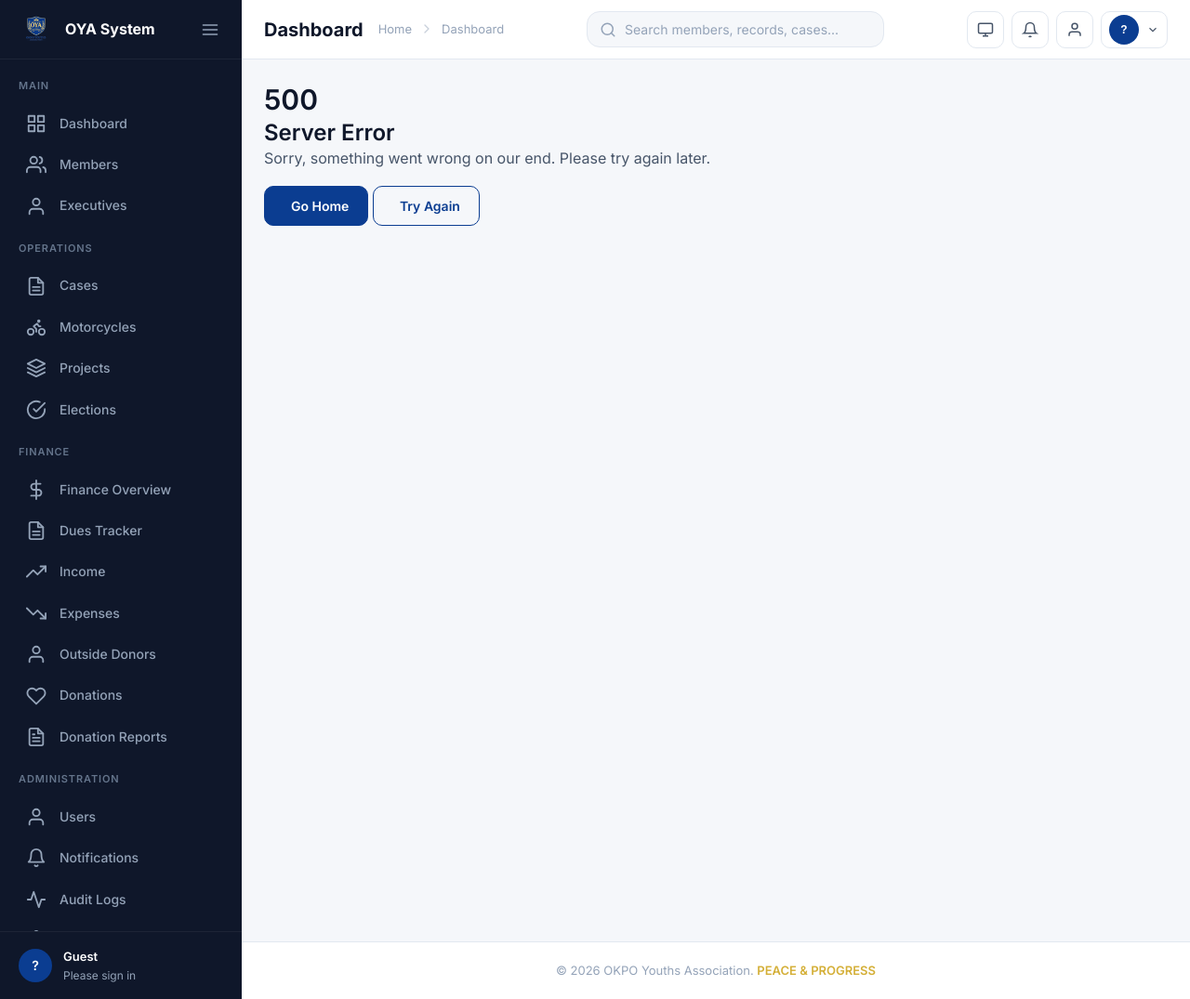
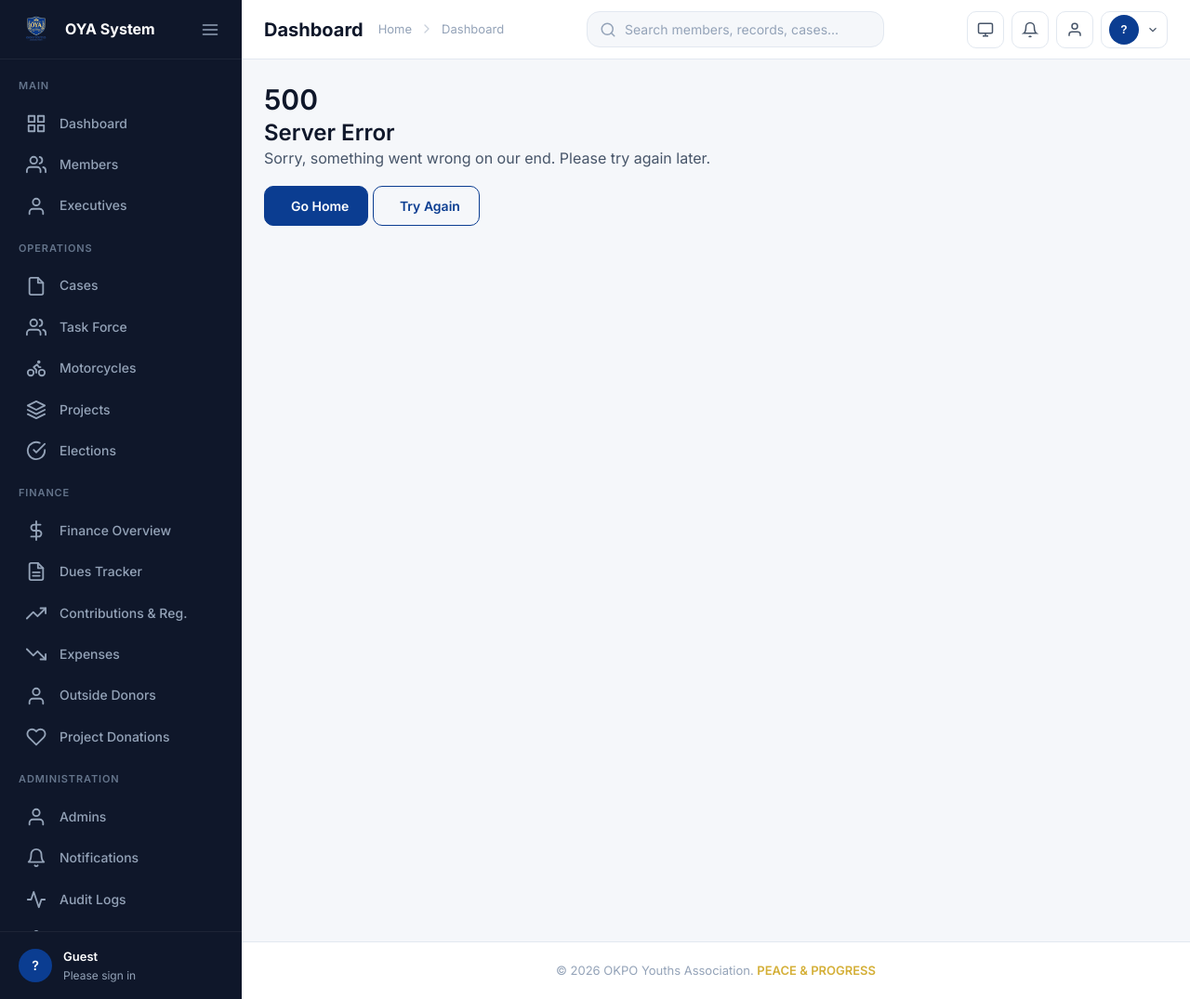
Before and after one commit to Christian-39/chris-lux, a Django app: template chris_gadgets/templates/500.html in a window 1280 px wide. Shown: the whole page at 93% size. Run offline with Django 5.2, Linux system fonts and the light colour scheme; the template is opened without the code that fills it, so the values that code supplies are empty; data comes from the database, SQL or seed files in the repository; parts of the project's set-up code (start-up, migrations or seed data) failed here and were passed over.

Commit message:
updated the navigation

```diff
--- a/oya/templates/base.html
+++ b/oya/templates/base.html
@@ -418,7 +418,7 @@
     <svg width="18" height="18" viewBox="0 0 24 24" fill="none" stroke="currentColor" stroke-width="2">
       <polyline points="23 6 13.5 15.5 8.5 10.5 1 18" />
     </svg>
-    Income
+    Contributions & Reg.
   </a>
   <a href="{% url 'finance:expense_list' %}" class="mobile-nav-link">
     <svg width="18" height="18" viewBox="0 0 24 24" fill="none" stroke="currentColor" stroke-width="2">
@@ -441,7 +441,7 @@
     <svg width="18" height="18" viewBox="0 0 24 24" fill="none" stroke="currentColor" stroke-width="2">
       <path d="M20.84 4.61a5.5 5.5 0 0 0-7.78 0L12 5.67l-1.06-1.06a5.5 5.5 0 0 0-7.78 7.78l1.06 1.06L12 21.23l7.78-7.78 1.06-1.06a5.5 5.5 0 0 0 0-7.78z" />
     </svg>
-    Donations
+    Project Donations
   </a>
 
   <!-- NEW: Donation Reports -->
@@ -472,7 +472,7 @@
               <path d="M20 21v-2a4 4 0 0 0-4-4H8a4 4 0 0 0-4 4v2" />
               <circle cx="12" cy="7" r="4" />
             </svg>
-            Users
+            Admins
           </a>
           <a
             href="{% url 'notifications:notification_list' %}"
--- a/oya/templates/includes/sidebar.html
+++ b/oya/templates/includes/sidebar.html
@@ -115,10 +115,12 @@
 
       <a
         href="{% url 'operations:case_list' %}"
-        class="nav-item {% if request.resolver_match.url_name == 'case_list' or request.resolver_match.url_name == 'case_detail' %}active{% endif %}"
+        class="nav-item {% if request.resolver_match.url_name == 'case_list' or request.resolver_match.url_name == 'case_detail' or request.resolver_match.url_name == 'case_create' or request.resolver_match.url_name == 'case_resolve' %}active{% endif %}"
       >
         <svg
           class="nav-icon"
+          width="18"
+          height="18"
           viewBox="0 0 24 24"
           fill="none"
           stroke="currentColor"
@@ -130,15 +132,36 @@
             d="M14 2H6a2 2 0 0 0-2 2v16a2 2 0 0 0 2 2h12a2 2 0 0 0 2-2V8z"
           />
           <polyline points="14 2 14 8 20 8" />
-          <line x1="16" y1="13" x2="8" y2="13" />
-          <line x1="16" y1="17" x2="8" y2="17" />
         </svg>
         <span class="nav-label">Cases</span>
       </a>
 
       <a
+        href="{% url 'operations:taskforce_list' %}"
+        class="nav-item {% if request.resolver_match.url_name == 'taskforce_list' or request.resolver_match.url_name == 'taskforce_create' or request.resolver_match.url_name == 'taskforce_update' or request.resolver_match.url_name == 'taskforce_remove' %}active{% endif %}"
+      >
+        <svg
+          class="nav-icon"
+          width="18"
+          height="18"
+          viewBox="0 0 24 24"
+          fill="none"
+          stroke="currentColor"
+          stroke-width="2"
+          stroke-linecap="round"
+          stroke-linejoin="round"
+        >
+          <path d="M17 21v-2a4 4 0 0 0-4-4H5a4 4 0 0 0-4 4v2" />
+          <circle cx="9" cy="7" r="4" />
+          <path d="M23 21v-2a4 4 0 0 0-3-3.87" />
+          <path d="M16 3.13a4 4 0 0 1 0 7.75" />
+        </svg>
+        <span class="nav-label">Task Force</span>
+      </a>
+
+      <a
         href="{% url 'operations:motorcycle_list' %}"
-        class="nav-item {% if request.resolver_match.url_name == 'motorcycle_list' %}active{% endif %}"
+        class="nav-item {% if request.resolver_match.url_name == 'motorcycle_list' or request.resolver_match.url_name == 'motorcycle_create' or request.resolver_match.url_name == 'motorcycle_update' %}active{% endif %}"
       >
         <svg
           class="nav-icon"
@@ -260,7 +283,7 @@
           <polyline points="23 6 13.5 15.5 8.5 10.5 1 18" />
           <polyline points="17 6 23 6 23 12" />
         </svg>
-        <span class="nav-label">Income</span>
+        <span class="nav-label">Contributions & Reg.</span>
       </a>
 
       <a
@@ -282,7 +305,7 @@
         <span class="nav-label">Expenses</span>
       </a>
 
-            <!-- Outside Donors -->
+      <!-- Outside Donors -->
       <a
         href="{% url 'project_donations:outside_donor_list' %}"
         class="nav-item {% if request.resolver_match.url_name == 'outside_donor_list' or request.resolver_match.url_name == 'outside_donor_detail' or request.resolver_match.url_name == 'outside_donor_create' or request.resolver_match.url_name == 'outside_donor_update' or request.resolver_match.url_name == 'outside_donor_delete' %}active{% endif %}"
@@ -320,32 +343,8 @@
             d="M20.84 4.61a5.5 5.5 0 0 0-7.78 0L12 5.67l-1.06-1.06a5.5 5.5 0 0 0-7.78 7.78l1.06 1.06L12 21.23l7.78-7.78 1.06-1.06a5.5 5.5 0 0 0 0-7.78z"
           />
         </svg>
-        <span class="nav-label">Donations</span>
+        <span class="nav-label">Project Donations</span>
       </a>
-
-      <!-- Donation Reports -->
-      <a
-        href="{% url 'project_donations:donation_history_report' %}"
-        class="nav-item {% if request.resolver_match.url_name == 'donation_history_report' %}active{% endif %}"
-      >
-        <svg
-          class="nav-icon"
-          viewBox="0 0 24 24"
-          fill="none"
-          stroke="currentColor"
-          stroke-width="2"
-          stroke-linecap="round"
-          stroke-linejoin="round"
-        >
-          <path d="M14 2H6a2 2 0 0 0-2 2v16a2 2 0 0 0 2 2h12a2 2 0 0 0 2-2V8z" />
-          <polyline points="14 2 14 8 20 8" />
-          <line x1="16" y1="13" x2="8" y2="13" />
-          <line x1="16" y1="17" x2="8" y2="17" />
-          <polyline points="10 9 9 9 8 9" />
-        </svg>
-        <span class="nav-label">Donation Reports</span>
-      </a>
-
     </div>
 
     <!-- Administration -->
@@ -369,7 +368,7 @@
           <path d="M20 21v-2a4 4 0 0 0-4-4H8a4 4 0 0 0-4 4v2" />
           <circle cx="12" cy="7" r="4" />
         </svg>
-        <span class="nav-label">Users</span>
+        <span class="nav-label">Admins</span>
       </a>
 
       <a
```
